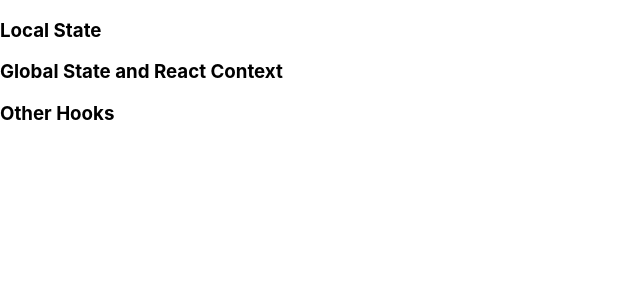
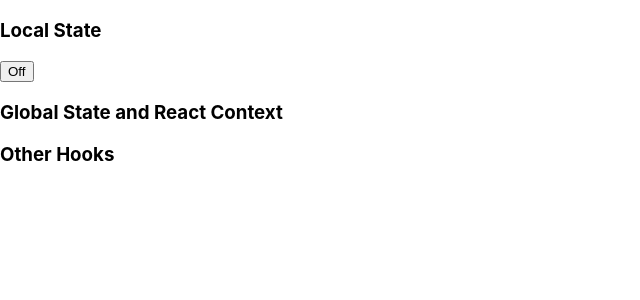
Before and after one commit to mrwizard82d1/usage-with-react, a React (Create React App) app: page / in a window 1280 px wide. Shown: the top 300 px of the page, without its empty margins (0-640 px from the left). Built offline with nearby package versions, Linux system fonts and the light colour scheme.

Commit message:
Implement "Local" (button) machine

```diff
--- a/src/components/Local.tsx
+++ b/src/components/Local.tsx
@@ -1,7 +1,16 @@
+import React from 'react';
+import { useMachine } from '@xstate/react';
+import toggleMachine, { CounterEvents, CounterStates } from '../machines/ToggleMachine';
+
 function Local() {
+    const [current, send] = useMachine(toggleMachine);
+
     return (
         <section>
             <h1>Local State</h1>
+            <button onClick={() => send('TOGGLE')}>
+                {current.matches(CounterStates.INACTIVE) ? 'Off' : 'On'}
+            </button>
         </section>
     )
 }
--- /dev/null
+++ b/src/machines/ToggleMachine.ts
@@ -0,0 +1,19 @@
+import { createMachine } from 'xstate';
+
+export type CounterEvents = { type: 'TOGGLE' };
+
+export enum CounterStates {
+    ACTIVE = 'active',
+    INACTIVE = 'inactive',
+};
+
+const toggleMachine = createMachine({
+    predictableActionArguments: true,
+    initial: CounterStates.INACTIVE,
+    states: {
+        inactive: { on: { 'TOGGLE': CounterStates.ACTIVE }},
+        active: { on: { 'TOGGLE': CounterStates.INACTIVE }},
+    },
+});
+
+export default toggleMachine;
```
